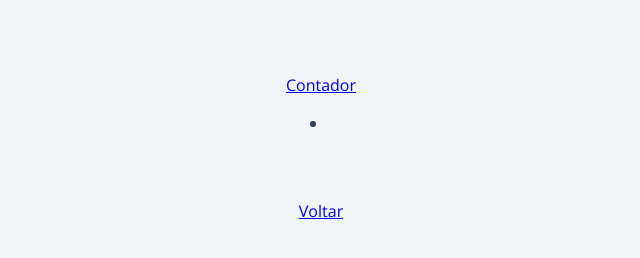
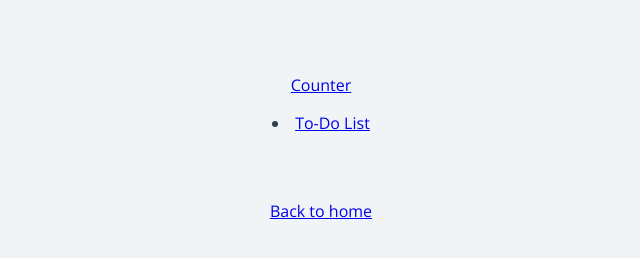
Before and after one commit to lucaspmarra/bootcamp-santander-dio, a plain HTML site: page javascript/index.html in a window 1280 px wide. Shown: the whole page, without its empty margins (319-959 px from the left). Drawn offline with nearby package versions, Linux system fonts and the light colour scheme.

Commit message:
update on all pages to organize folders

```diff
--- a/javascript/index.html
+++ b/javascript/index.html
@@ -11,9 +11,9 @@
 </head>
 
 <body>
-    <p><a href="./contador.html">Contador</a></p>
-    <li><a href="./todo.html"></a></li>
-    <p><a href="../index.html">Voltar</a></p>
+    <p><a href="./contador.html">Counter</a></p>
+    <li><a href="./todo.html">To-Do List</a></li>
+    <p><a href="../index.html">Back to home</a></p>
 </body>
 
 </html>
```
Also changed, not shown: index.html (+1 -1 lines), instagram-page/index.html (+1 -1 lines), instagram-page/instagram.html (+1 -0 lines).
